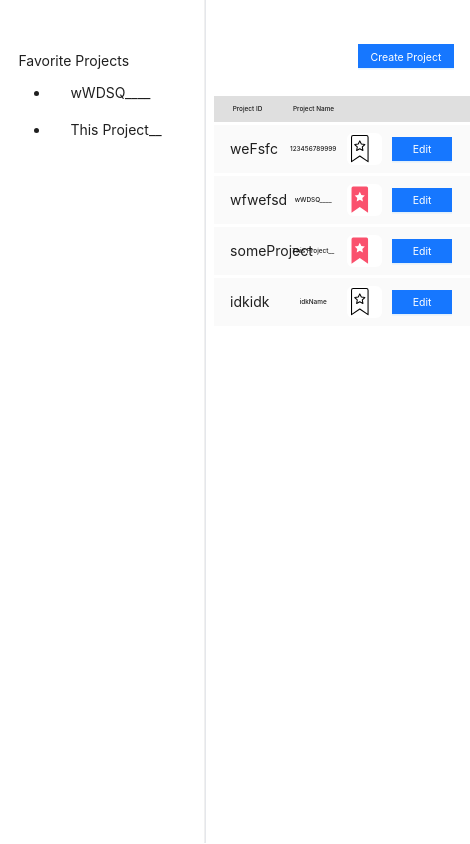
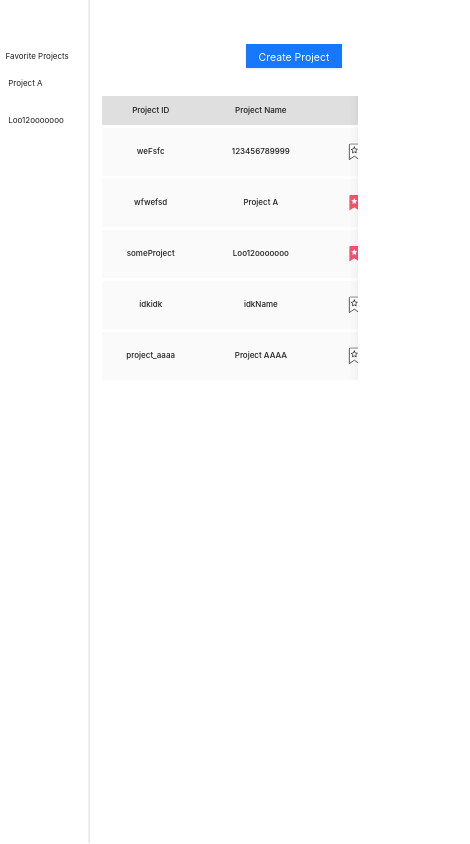
Before and after one commit to Mustafa-Serhat-Uslu/project-lister, a Next.js app: page /projects in a window 390 px wide. Shown: the whole page, 470 px wide, since content can reach past the window. Built offline with nearby package versions, Linux system fonts and the light colour scheme; what @ant-design/nextjs-registry would draw is missing.

Commit message:
improve responsiveness of ProjectsTable

```diff
--- a/app/_components/Buttons/FavButton/FavButton.tsx
+++ b/app/_components/Buttons/FavButton/FavButton.tsx
@@ -11,6 +11,7 @@ const StyledFavButton = styled(Button)`
   padding: 0;
   border: none;
   box-shadow: none;
+  background-color: inherit;
 `;
 
 const FavButton = ({ project }: { project: Project }) => {
--- a/app/_components/Buttons/GoToEditButton/GoToEditButton.tsx
+++ b/app/_components/Buttons/GoToEditButton/GoToEditButton.tsx
@@ -4,10 +4,7 @@ import Link from "next/link";
 const GoToEditButton = ({ projectId }: { projectId: string }) => {
   return (
     <Link href={`/projects/${projectId}/edit`}>
-      <Button
-        type="primary"
-        className="rounded-none w-20 scale-75 md:scale-100"
-      >
+      <Button type="primary" className="rounded-none w-20">
         Edit
       </Button>
     </Link>
--- /dev/null
+++ b/app/_components/CommonStyles/CommonStyles.ts
@@ -0,0 +1,21 @@
+import { css } from "styled-components";
+
+export const responsiveFont = css`
+  --font-size: 1rem;
+
+  @media only screen and (max-width: 1200px) {
+    --font-size: 0.8rem;
+  }
+  @media only screen and (max-width: 992px) {
+    --font-size: 0.7rem;
+  }
+  @media only screen and (max-width: 768px) {
+    --font-size: 0.6rem;
+  }
+  @media only screen and (max-width: 480px) {
+    --font-size: 0.5rem;
+  }
+  @media only screen and (max-width: 320px) {
+    --font-size: 0.4rem;
+  }
+`;
--- a/app/_components/FavProjectsSideBar/FavProjectsSideBar.tsx
+++ b/app/_components/FavProjectsSideBar/FavProjectsSideBar.tsx
@@ -5,6 +5,7 @@ import { useProjectsContext } from "@/app/_contexts/ProjectsContext/useProjectsC
 import { Divider, List } from "antd";
 import styled from "styled-components";
 import GoToProjectDetailsButton from "../Buttons/GoToProjectDetails/GoToProjectDetailsButton";
+import { responsiveFont } from "../CommonStyles/CommonStyles";
 
 export default function FavProjectsSideBar() {
   const { optimisticFavProjects }: ProjectsContextType = useProjectsContext();
@@ -36,6 +37,9 @@ export default function FavProjectsSideBar() {
 }
 
 const StyledList = styled(List)`
+  ${responsiveFont}
+
+  width: 12rem;
   padding: 3rem 1rem;
   white-space: nowrap;
 
@@ -43,15 +47,42 @@ const StyledList = styled(List)`
   .ant-list-item {
     border: none;
     padding: 0.15rem;
+    font-size: var(--font-size);
   }
 
   .ant-list-items {
     list-style-type: disc;
     list-style-position: inside;
-    margin-left: 1rem;
+    margin-left: 1.3rem;
   }
 
   .ant-list-item {
     display: list-item;
   }
+
+  .ant-btn {
+    padding: 0;
+    font-size: var(--font-size);
+  }
+
+  @media only screen and (max-width: 1200px) {
+    padding-left: 0.2rem;
+    padding-right: 0.2rem;
+    width: 11rem;
+  }
+
+  @media only screen and (max-width: 768px) {
+    width: 10rem;
+  }
+  @media only screen and (max-width: 480px) {
+    width: 5rem;
+
+    .ant-list-items {
+      margin-left: 0.1rem;
+
+      .ant-list-item::marker {
+        content: none;
+      }
+    }
+  }
 `;
--- a/app/_components/ProjectLayout/ProjectLayout.tsx
+++ b/app/_components/ProjectLayout/ProjectLayout.tsx
@@ -114,7 +114,7 @@ const ProjectLayout = ({
           variant={
             disabledFields?.includes("projectId") ? "borderless" : "outlined"
           }
-          minLength={5}
+          minLength={3}
           maxLength={12}
         />
       </StyledFormItem>
@@ -170,7 +170,7 @@ const ProjectLayout = ({
               : "outlined"
           }
           minLength={1}
-          maxLength={35}
+          maxLength={16}
         />
       </StyledFormItem>
 
--- a/app/_components/ProjectsTable/ProjectsTable.tsx
+++ b/app/_components/ProjectsTable/ProjectsTable.tsx
@@ -6,8 +6,9 @@ import styled from "styled-components";
 import { columns } from "./ProjectsTableConfigs";
 import { useEffect, useState } from "react";
 import { getProjects } from "@/app/_actions/actions";
+import { responsiveFont } from "../CommonStyles/CommonStyles";
 
-const FAV_PROJECTS_WIDTH = 220;
+const EXTRA_SPACE = 240;
 
 const ProjectsTable = () => {
   const windowWidth = useWindowWidth();
@@ -26,12 +27,13 @@ const ProjectsTable = () => {
   //TODO: ColumnType check
   return (
     <StyledTable<ColumnType> //TODO: types fix
-      style={{ width: windowWidth - FAV_PROJECTS_WIDTH }} //For active resizing
+      style={{ width: windowWidth - EXTRA_SPACE }} //For active resizing
       rowKey={"projectId"}
       dataSource={data}
       columns={columns}
       sticky={true}
       pagination={false}
+      scroll={{ x: "max-content" }}
     />
   );
 };
@@ -39,19 +41,22 @@ const ProjectsTable = () => {
 export default ProjectsTable;
 
 const StyledTable = styled(Table)`
+  ${responsiveFont}
+  --font-weight: 450;
+
   min-width: 16rem;
+  max-width: 90rem;
   white-space: nowrap;
-  font-weight: 450;
 
   .ant-table {
     .ant-table-container {
       .ant-table-header {
         border-radius: 0%;
-        font-size: 1rem;
+        font-size: var(--font-size);
 
         table .ant-table-cell {
           padding: 0.5rem 0rem;
-          font-weight: 450;
+          font-weight: var(--font-weight);
           border: none;
           border-start-start-radius: 0;
           border-start-end-radius: 0;
@@ -67,19 +72,17 @@ const StyledTable = styled(Table)`
         background-color: #fafafa;
 
         .ant-table-cell {
+          font-size: var(--font-size);
           padding: 0.5rem 0;
           border-top: solid 0.2rem white;
           border-bottom: none;
-        }
-      }
+          font-weight: var(--font-weight);
 
-      .ant-table-header,
-      .ant-table-tbody {
-        @media only screen and (max-width: 932px) {
-          font-size: 0.6rem;
-        }
-        @media only screen and (max-width: 481px) {
-          font-size: 0.4rem;
+          &.projectId .ant-btn {
+            padding: 0.2rem;
+            font-size: var(--font-size);
+            font-weight: var(--font-weight);
+          }
         }
       }
     }
--- a/app/_components/ProjectsTable/ProjectsTableConfigs.tsx
+++ b/app/_components/ProjectsTable/ProjectsTableConfigs.tsx
@@ -21,8 +21,8 @@ export const columns: columnType[] = [
     key: "projectId",
     className: "projectId",
     responsive: ["xs", "sm", "md", "lg", "xl"],
-    width: "8%",
-    align: "center" as const,
+    width: "3rem",
+    align: "center",
     render: (_, project: Project) => (
       <GoToProjectDetailsButton
         projectId={project.projectId}
@@ -36,26 +36,26 @@ export const columns: columnType[] = [
     key: "projectName",
     className: "projectName",
     responsive: ["xs", "sm", "md", "lg", "xl"],
-    width: "8%",
-    align: "center" as const,
+    width: "3.5rem",
+    align: "center",
   },
   {
     title: "Start Date",
     dataIndex: "startDate",
     key: "startDate",
     className: "startDate",
-    responsive: ["sm", "md", "lg", "xl"],
-    width: "12%",
-    align: "right" as const,
+    responsive: ["md", "lg", "xl"],
+    width: "7rem",
+    align: "right",
   },
   {
     title: "End Date",
     dataIndex: "endDate",
     key: "endDate",
     className: "endDate",
-    responsive: ["sm", "md", "lg", "xl"],
-    width: "10%",
-    align: "right" as const,
+    responsive: ["md", "lg", "xl"],
+    width: "2.8rem",
+    align: "right",
   },
   {
     title: "Project Manager",
@@ -63,8 +63,8 @@ export const columns: columnType[] = [
     key: "projectManager",
     className: "projectManager",
     responsive: ["sm", "md", "lg", "xl"],
-    width: "15%",
-    align: "center" as const,
+    width: "7rem",
+    align: "center",
   },
   {
     title: "",
@@ -72,8 +72,8 @@ export const columns: columnType[] = [
     key: "actions",
     className: "actions",
     responsive: ["xs", "sm", "md", "lg", "xl"],
-    width: "15%",
-    align: "center" as const,
+    width: "3rem",
+    align: "center",
     render: (_, project: Project) => <TableRowActions project={project} />,
   },
 ];
--- a/app/_components/ProjectsTable/TableRowActions/TableRowActions.tsx
+++ b/app/_components/ProjectsTable/TableRowActions/TableRowActions.tsx
@@ -4,7 +4,7 @@ import GoToEditButton from "../../Buttons/GoToEditButton/GoToEditButton";
 
 const TableRowActions = ({ project }: { project: Project }) => {
   return (
-    <div className="flex items-stretch w-full justify-end pr-2">
+    <div className="flex items-stretch w-full justify-end pr-2 scale-[.6] sm:scale-75  md:scale-90 lg:scale-100">
       <FavButton project={project} />
       <GoToEditButton projectId={project.projectId} />
     </div>
--- a/app/_schemas/projectSchema.ts
+++ b/app/_schemas/projectSchema.ts
@@ -4,12 +4,12 @@ export const ProjectSchema = z
   .object({
     projectId: z
       .string()
-      .min(5, "Project ID cannot be less than 5 characters")
+      .min(3, "Project ID cannot be less than 3 characters")
       .max(12, "ProjectId cannot exceed 12 characters")
       .regex(/^\S*$/, "Project ID cannot contain whitespace")
       .regex(
-        /^[a-zA-Z0-9]*$/,
-        "Project ID can only contain alphanumeric characters" //For navigating to dynamic slug url
+        /^[a-zA-Z0-9_]*$/,
+        "Project ID can only contain alphanumeric characters and underscores"
       ),
     projectName: z
       .string()
@@ -34,7 +34,7 @@ export const ProjectSchema = z
     projectManager: z
       .string()
       .min(1, "Project manager is required")
-      .max(35, "Project manager name cannot exceed 35 characters"),
+      .max(16, "Project manager name cannot exceed 16 characters"),
   })
   .refine((data) => new Date(data.endDate) > new Date(data.startDate), {
     message: "End date must be greater than start date",
--- a/app/layout.tsx
+++ b/app/layout.tsx
@@ -29,7 +29,7 @@ export default function RootLayout({
   return (
     <html lang="en">
       <body
-        className={`${geistSans.variable} ${geistMono.variable} antialiased flex w-screen `}
+        className={`${geistSans.variable} ${geistMono.variable} antialiased flex w-screen`}
       >
         <AntdRegistry>
           <StyledComponentsRegistry>
--- a/data/data.json
+++ b/data/data.json
@@ -9,7 +9,7 @@
   },
   {
     "projectId": "wfwefsd",
-    "projectName": "wWDSQ____",
+    "projectName": "Project A",
     "description": "wswvs",
     "startDate": "2022-03-07",
     "endDate": "2025-03-29",
@@ -18,7 +18,7 @@
   },
   {
     "projectId": "someProject",
-    "projectName": "This Project__",
+    "projectName": "Loo12ooooooo",
     "description": "Some description which is long. Some description which is long. Some description which is long. Some description which is long. Some description which is long. Some description which is long.Some description which is long. Some description which is long. Some description which is long.",
     "startDate": "2025-03-01",
     "endDate": "2025-03-31",
@@ -33,5 +33,14 @@
     "endDate": "2043-04-29",
     "projectManager": "idkManager",
     "isFavorite": false
+  },
+  {
+    "projectId": "project_aaaa",
+    "projectName": "Project AAAA",
+    "description": "Project A has very loong descriptionProject A has very loong descriptionProject A has very loong descriptionProject A has very loong descriptionProject A has very loong descriptionProject A has very loong descriptionProject A has very loong descriptionProject A has very loong descriptionProject A has very loong descriptionP",
+    "startDate": "2025-03-12",
+    "endDate": "2026-03-07",
+    "projectManager": "Project Manager AAAAAAAAAAAAAAAAAAA",
+    "isFavorite": false
   }
 ]
```
